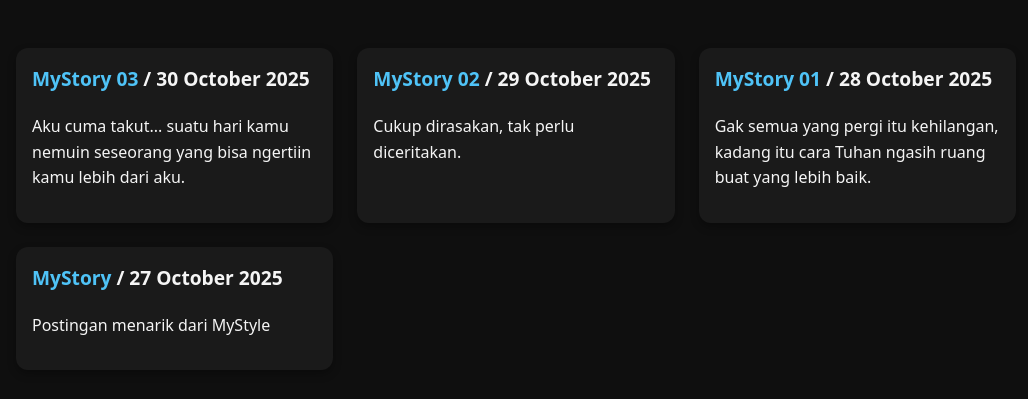
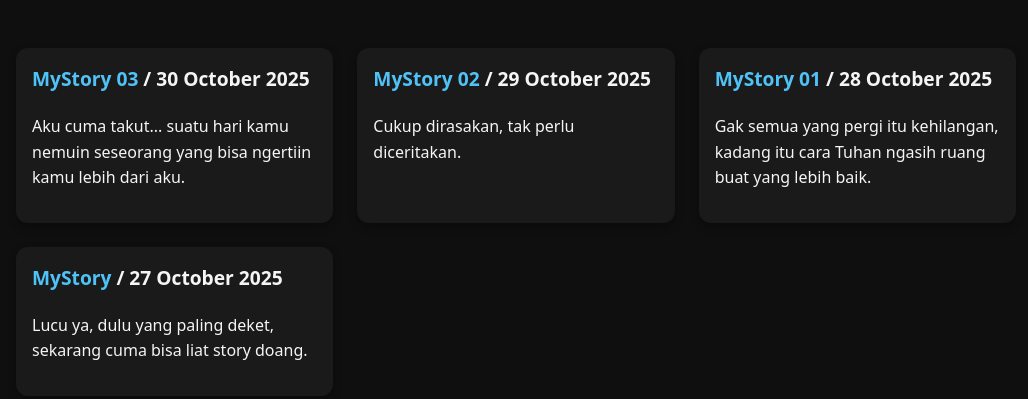
Before and after one commit to mystyl3/mystyl3.github.io, a Jekyll site: the page built from index.md, in a window 1280 px wide. Shown: the top 399 px of the page, without its empty margins (124-1152 px from the left). Built offline with Jekyll 4.4.1, drawn with Linux system fonts in a browser that asks for light colours.

Commit message:
Update 2025-10-27-mystory.html

```diff
--- a/_posts/2025-10-27-mystory.html
+++ b/_posts/2025-10-27-mystory.html
@@ -1,6 +1,7 @@
 ---
 layout: none
 title: "MyStory"
+description: "Lucu ya, dulu yang paling deket, sekarang cuma bisa liat story doang."
 date: 2025-10-27 06:00:00 +0700
 permalink: /mystory
 ---
```
